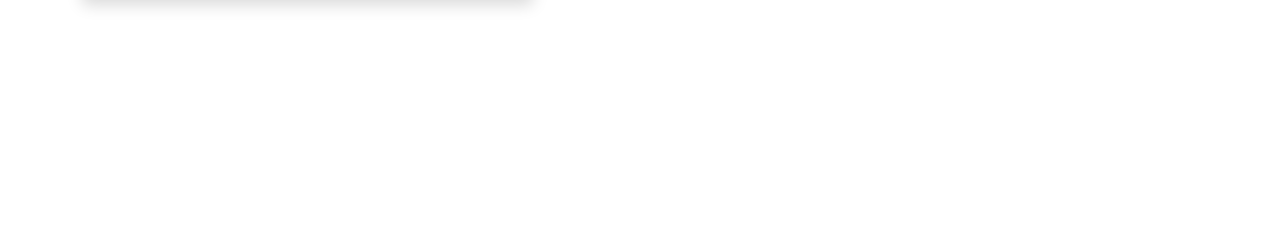
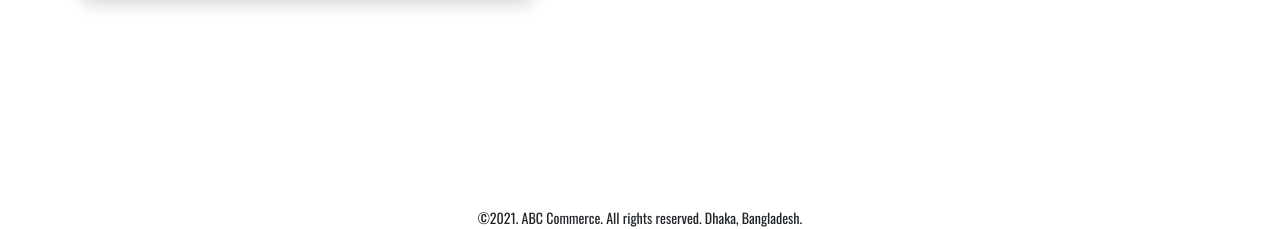
Before and after one commit to hrkanon/second-assignment, a plain HTML site: page index.html in a window 1280 px wide. Shown: the part 2657-2886 px from the top of the page. Before the commit the page ends 2862 px from the top, so only its background shows below. Drawn offline with nearby package versions, Linux system fonts and the light colour scheme.

Commit message:
footer add

```diff
--- a/index.html
+++ b/index.html
@@ -246,8 +246,10 @@
                 </div>
             </div>
         </section>
-
     </main>
+    <footer class="text-center mt-5">
+        <small>©2021. ABC Commerce. All rights reserved. Dhaka, Bangladesh.</small>
+    </footer>
     <script src="js/bootstrap.min.js"></script>
 </body>
 
```
